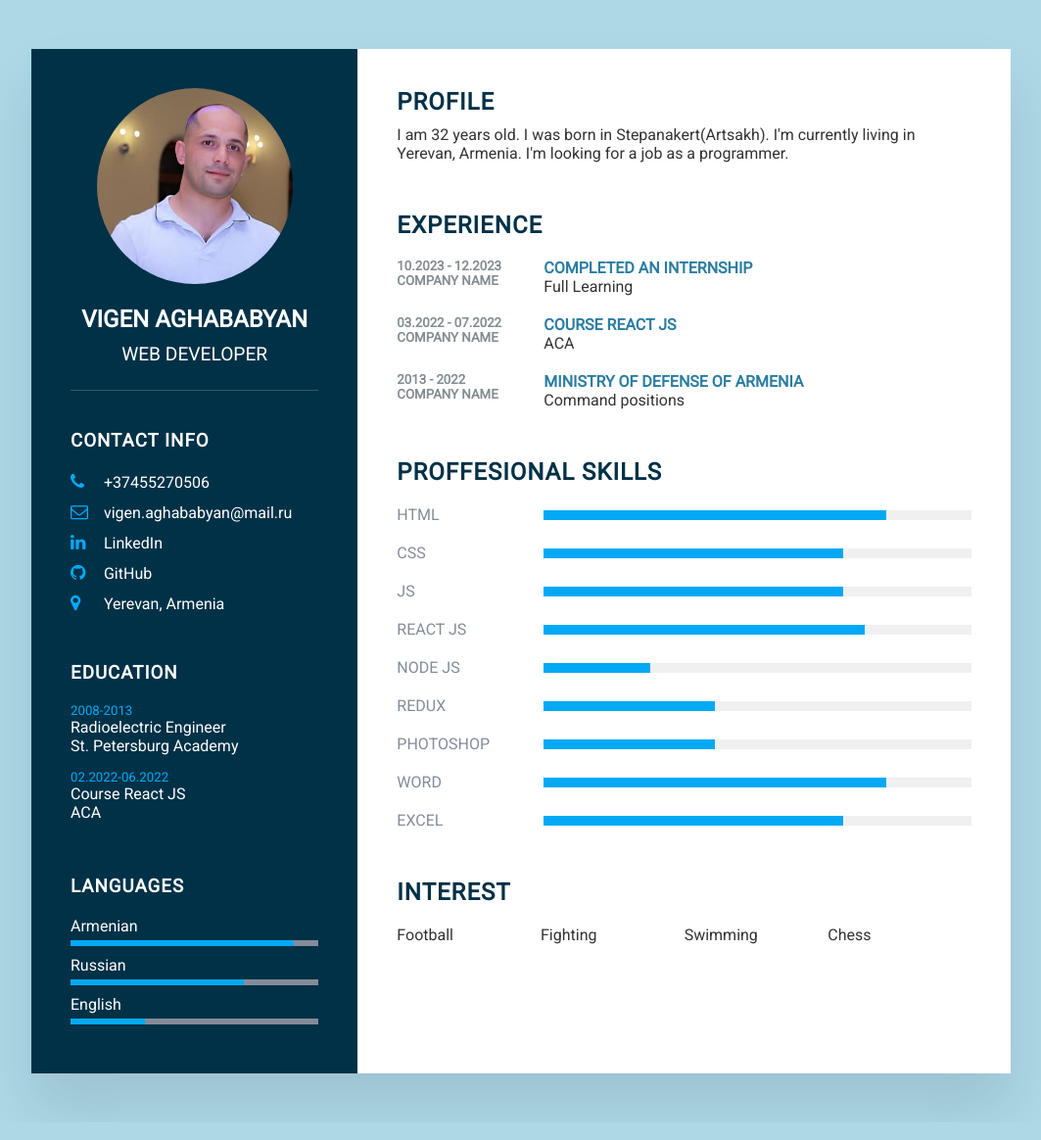
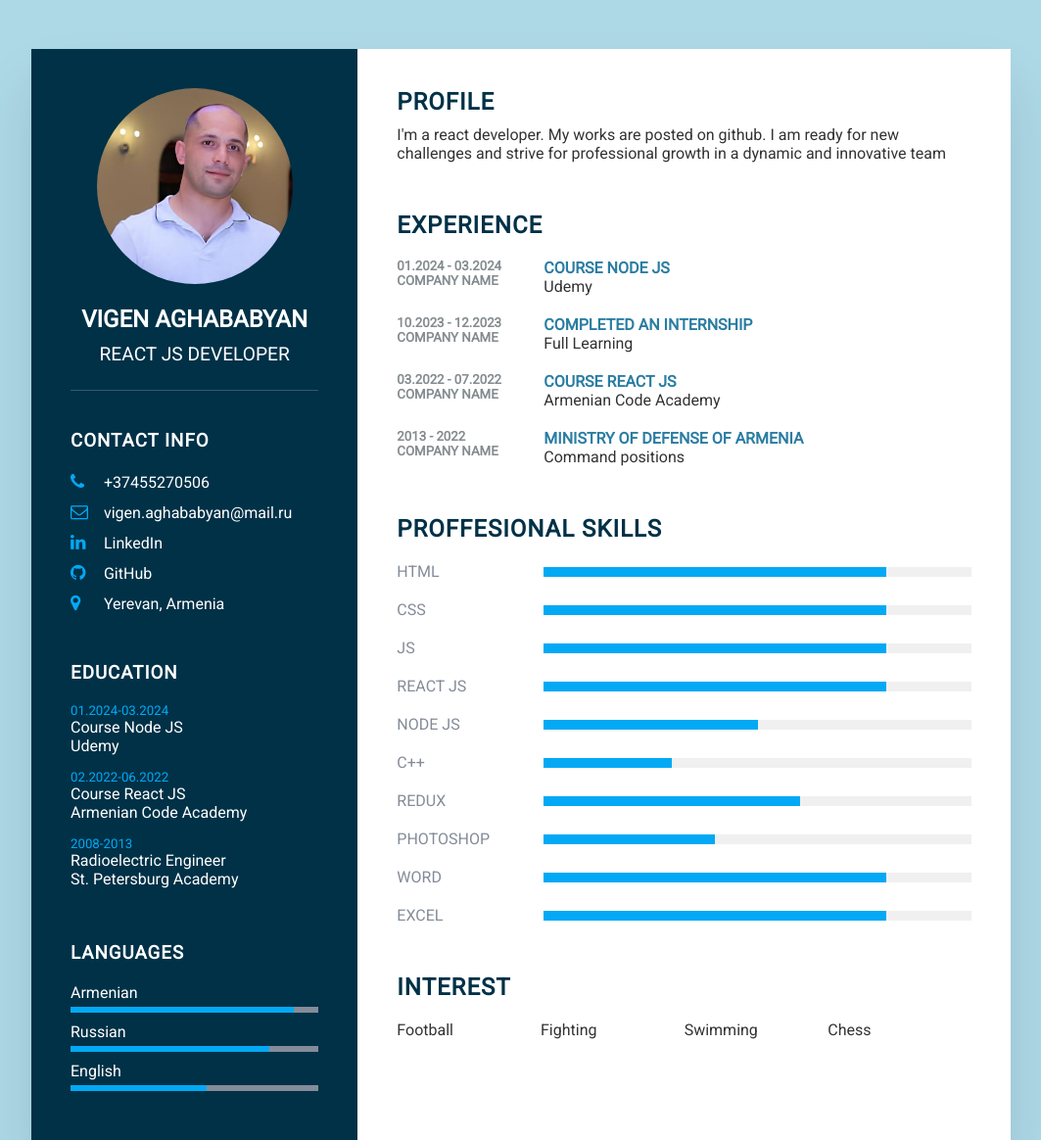
Before and after one commit to Vigen-Aghababyan/My-CV, a plain HTML site: page index.html in a window 1280 px wide. Shown: the top 1164 px of the page at 98% size, without its empty margins (108-1171 px from the left). Drawn offline with Linux system fonts and the light colour scheme.

```diff
--- a/index.html
+++ b/index.html
@@ -20,7 +20,7 @@
 					<div class="imgBx">
 						<img src="./JHH copy.jpg" alt="photo profile" />
 					</div>
-					<h2>Vigen Aghababyan<br /><span>Web Developer</span></h2>
+					<h2>Vigen Aghababyan<br /><span>React JS Developer </span></h2>
 				</div>
 				<div class="contactInfo">
 					<h3 class="title">Contact Info</h3>
@@ -72,15 +72,21 @@
 					<h3 class="title">Education</h3>
 					<ul>
 						<li>
+							<h5>01.2024-03.2024</h5>
+							<h4>Course Node JS</h4>
+							<h4>Udemy</h4>
+						</li>
+						<li>
+							<h5>02.2022-06.2022</h5>
+							<h4>Course React JS</h4>
+							<h4>Armenian Code Academy</h4>
+						</li>
+						<li>
 							<h5>2008-2013</h5>
 							<h4>Radioelectric Engineer</h4>
 							<h4>St. Petersburg Academy</h4>
 						</li>
-						<li>
-							<h5>02.2022-06.2022</h5>
-							<h4>Course React JS</h4>
-							<h4>ACA</h4>
-						</li>
+
 					</ul>
 				</div>
 				<div class="contactInfo language">
@@ -95,13 +101,13 @@
 						<li>
 							<span class="text">Russian</span>
 							<span class="percent">
-								<div style="width: 70%"></div>
+								<div style="width: 80%"></div>
 							</span>
 						</li>
 						<li>
 							<span class="text">English</span>
 							<span class="percent">
-								<div style="width: 30%"></div>
+								<div style="width: 55%"></div>
 							</span>
 						</li>
 					</ul>
@@ -111,12 +117,22 @@
 				<div class="about">
 					<h2 class="title2">profile</h2>
 					<p>
-						I am 32 years old. I was born in Stepanakert(Artsakh). I'm currently
-						living in Yerevan, Armenia. I'm looking for a job as a programmer.
+						I'm a react developer. My works are posted on github. I am ready for new challenges and strive for professional growth
+						in a dynamic and innovative team
 					</p>
 				</div>
 				<div class="about">
 					<h2 class="title2">Experience</h2>
+					<div class="box">
+						<div class="year-company">
+							<h5>01.2024 - 03.2024</h5>
+							<h5>Company name</h5>
+						</div>
+						<div class="text">
+							<h4>Course Node JS</h4>
+							<p>Udemy</p>
+						</div>
+					</div>
 
 					<div class="box">
 						<div class="year-company">
@@ -135,7 +151,7 @@
 						</div>
 						<div class="text">
 							<h4>Course React JS</h4>
-							<p>ACA</p>
+							<p>Armenian Code Academy</p>
 						</div>
 					</div>
 					<div class="box">
@@ -161,31 +177,37 @@
 					<div class="box">
 						<h4>CSS</h4>
 						<div class="percent">
-							<div style="width: 70%"></div>
+							<div style="width: 80%"></div>
 						</div>
 					</div>
 					<div class="box">
 						<h4>JS</h4>
 						<div class="percent">
-							<div style="width: 70%"></div>
+							<div style="width: 80%"></div>
 						</div>
 					</div>
 					<div class="box">
 						<h4>React JS</h4>
 						<div class="percent">
-							<div style="width: 75%"></div>
+							<div style="width: 80%"></div>
 						</div>
 					</div>
 					<div class="box">
 						<h4>Node JS</h4>
 						<div class="percent">
-							<div style="width: 25%"></div>
+							<div style="width: 50%"></div>
+						</div>
+					</div>
+					<div class="box">
+						<h4>C++</h4>
+						<div class="percent">
+							<div style="width: 30%"></div>
 						</div>
 					</div>
 					<div class="box">
 						<h4>Redux</h4>
 						<div class="percent">
-							<div style="width: 40%"></div>
+							<div style="width: 60%"></div>
 						</div>
 					</div>
 					<div class="box">
@@ -203,7 +225,7 @@
 					<div class="box">
 						<h4>Excel</h4>
 						<div class="percent">
-							<div style="width: 70%"></div>
+							<div style="width: 80%"></div>
 						</div>
 					</div>
 				</div>
```
